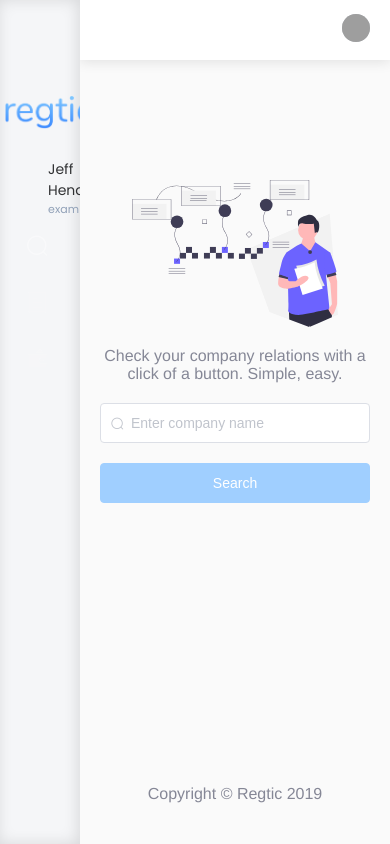
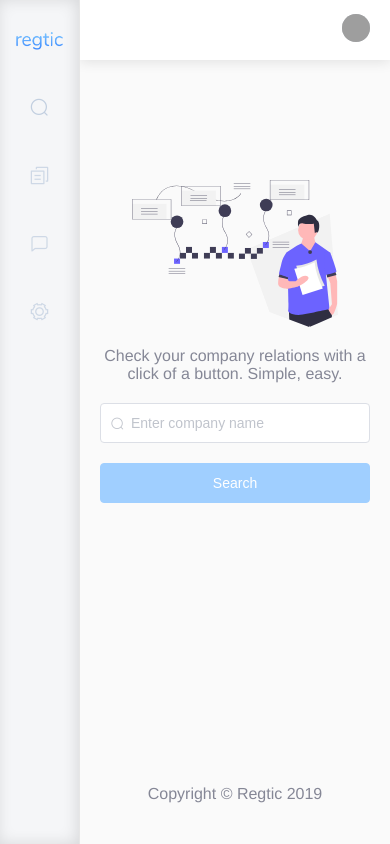
Before and after one commit to alexdor/regtic, a Vue app in the folder app/: page /search in a window 390 px wide. Built offline with nearby package versions, Linux system fonts and the light colour scheme; grey boxes are pictures that could not be loaded.

Commit message:
Sidebar v2 design added

```diff
--- a/app/src/components/Sidebar.vue
+++ b/app/src/components/Sidebar.vue
@@ -13,15 +13,18 @@
         <span class="user-email text-gray">example@example.com</span>
       </div>
       <div class="menu-items">
-        <el-menu-item index="/search" title="Search">
+        <router-link to="/search" title="Search" class="menu-item">
           <i class="el-icon-search" aria-hidden="true" /><span>Search</span>
-        </el-menu-item>
-        <el-menu-item index="/watchlist" disabled title="Watchlist - coming soon...">
-          <i class="el-icon-tickets" aria-hidden="true"></i><span>Watchlist</span>
-        </el-menu-item>
-        <el-menu-item index="not-added-yet" disabled title="Subscription - coming soon...">
-          <i class="el-icon-s-finance" aria-hidden="true"></i><span>Subscription</span>
-        </el-menu-item>
+        </router-link>
+        <router-link to="/watchlist" disabled title="Watchlist - coming soon..." class="menu-item">
+          <i class="el-icon-document-copy" aria-hidden="true"></i><span>Watchlist</span>
+        </router-link>
+        <router-link to="not-added-yet" disabled title="Subscription - coming soon..." class="menu-item">
+          <i class="el-icon-chat-square" aria-hidden="true"></i><span>Subscription</span>
+        </router-link>
+        <router-link to="not-added-yet" disabled title="Settings - coming soon..." class="menu-item">
+          <i class="el-icon-setting" aria-hidden="true"></i><span>Settings</span>
+        </router-link>
       </div>
     </el-menu>
   </el-aside>
@@ -32,10 +35,13 @@
   $black: #303133;
   $gray: #90A0B7;
 
+  $link-normal: #C2CFE0;
+  $link-hover: #109CF1;
+
   @import url('https://fonts.googleapis.com/css?family=Poppins&display=swap');
 
   .el-aside {
-    width: 256px !important;
+    width: 16rem !important; /* elem.io using inline styling! */
   }
 
   .el-menu {
@@ -48,13 +54,14 @@
     display: block;
     margin-left: auto;
     margin-right: auto;
-    width: 88px;
-    margin-top: 96px;
+    width: 5.5rem;
+    margin-top: 8rem;
   }
 
   .user-info {
-    margin-left: 48px;
-    margin-top: 30px;
+    margin-left: 4rem;
+    margin-top: 1.875rem;
+    margin-bottom: 1.875rem;
   }
 
   .text-bold {
@@ -74,50 +81,61 @@
     letter-spacing: 0.01em;
   }
 
+  .menu-item {
+    color: $link-normal;
+    font-size: 0.8125rem;
+    line-height: 1.1875rem;
+    padding: 0.5rem 0;
+    margin: 0.5rem 0;
+    display: flex;
+    flex-direction: row;
+    align-items: center;
+    text-decoration: none;
+    font-weight: 500;
+    padding-left: 4rem;
+    &[disabled] {
+      cursor: not-allowed;
+      opacity: 0.75;
+      color: $link-normal !important;
+    }
+    &:hover,
+    &:focus {
+      color: $link-hover;
+    }
+    i {
+      font-size: 1.25rem;
+    }
+    span {
+      margin-left: 0.875rem;
+    }
+  }
+
   /* Default content styling, for small screens (phones) */
   @media screen and (max-width: 800px) {
     .el-aside {
       width: 80px !important; /* Override other CSS width of 250px, as well as elem.io's in-line styling width. */
     }
 
-    .el-aside .el-menu-item {
-      text-align: center;
+    .logo {
+      margin-top: 2rem;
+      margin-bottom: 2rem;
+      width: 60%;
     }
 
-      .el-aside .el-menu-item i:before {
-        font-size: 1.5rem;
-      }
-
-    .el-aside .el-menu-item span {
+    .user-info {
       display: none;
     }
 
-    .logo {
-      padding-left: 5px !important; /* elem.io has in-line styling for padding-left specifically. */
-      padding-right: 5px;
+    .menu-item {
+      padding: 1rem;
+      margin: 1rem auto;
+      display: flex;
+      flex-direction: column;
+      align-items: center;
+    }
+
+    .menu-item span {
+      display: none;
     }
   }
-
-.el-menu {
-  border-right: 0;
-  &-item {
-    &:hover,
-    &:focus {
-      color: #fff !important;
-      background-color: #345bcc !important;
-    }
-    i {
-      color: inherit;
-    }
-  }
-}
-
-.menu-divider {
-  display: block;
-  height: 1.5px;
-  width: 85%;
-  margin: 1.25rem auto;
-  background-color: rgba(255, 255, 255, 0.3);
-  position: relative;
-}
 </style>
```
